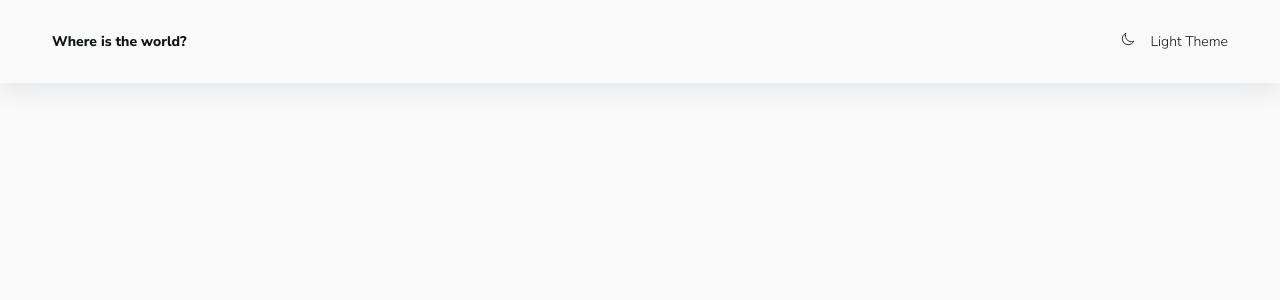
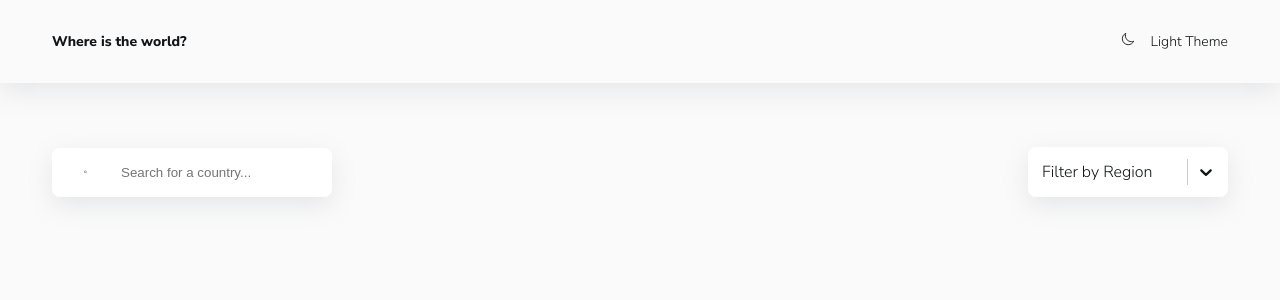
Before and after one commit to sheyhmansur/countries-flags-spa, a React (Create React App) app: page / in a window 1280 px wide. Shown: the top 300 px of the page. Built offline with nearby package versions, Linux system fonts and the light colour scheme.

Commit message:
stylization CustomSelect.jsx and Search.jsx

```diff
--- a/src/App.js
+++ b/src/App.jsx
@@ -1,10 +1,15 @@
 import React from "react";
+import { Controls } from "./components/Controls";
 import { Header } from "./components/Header";
+import { Main } from "./components/Main";
 
 function App() {
   return (
     <>
       <Header />
+      <Main>
+        <Controls />
+      </Main>
     </>
   );
 }
--- a/src/components/Controls.jsx
+++ b/src/components/Controls.jsx
@@ -1,12 +1,42 @@
 import { useState, useEffect } from "react";
+import styled from "styled-components";
 import { Search } from "./Search";
+import { CustomSelect } from "./CustomSelect";
+
+const options = [
+  { value: "Africa", label: "Africa" },
+  { value: "America", label: "America" },
+  { value: "Asia", label: "Asia" },
+  { value: "Europa", label: "Europa" },
+  { value: "Oceania", label: "Oceania" },
+];
+
+const Wrapper = styled.div`
+  display: flex;
+  flex-direction: column;
+  align-items: flex-start;
+
+  @media (min-width: 767px) {
+    flex-direction: row;
+    justify-content: space-between;
+    align-items: center;
+  }
+`;
 
 export const Controls = () => {
-  const [search, setSeacrh] = useState(""); // Чтобы сделать поиск управляемым
-
+  const [search, setSearch] = useState("");
+  const [region, setRegion] = useState("");
   return (
-    <div>
+    <Wrapper>
       <Search search={search} setSearch={setSearch} />
-    </div>
+      <CustomSelect
+        options={options}
+        placeholder="Filter by Region"
+        isClearable
+        isSearchable={false}
+        value={region}
+        onChange={setRegion}
+      />
+    </Wrapper>
   );
 };
--- a/src/components/CustomSelect.jsx
+++ b/src/components/CustomSelect.jsx
@@ -0,0 +1,45 @@
+import styled from "styled-components";
+
+import Select from "react-select";
+
+export const CustomSelect = styled(Select).attrs({
+  styles: {
+    control: (provided) => ({
+      ...provided,
+      backgroundColor: "var(--colors-ui-base)",
+      color: "var(--colors-text)",
+      borderRadius: "var(--radii)",
+      padding: "0.25rem",
+      border: "none",
+      boxShadow: "var(--shadow)",
+      height: "50px",
+    }),
+    option: (provided, state) => ({
+      ...provided,
+      cursor: "pointer",
+      color: "var(--colors-text)",
+      backgroundColor: state.isSelected ? "var(--colors-ui-base)" : " var(--colors-bg)",
+    }),
+  },
+})`
+  width: 200px;
+  border-radius: var(--radii);
+  font-family: var(--family);
+  border: none;
+
+  & > * {
+    box-shadow: var(--shadow);
+  }
+
+  & input {
+    padding-left: 0.25rem;
+  }
+
+  & * {
+    color: var(--colors-text) !important;
+  }
+
+  & > div[id] {
+    background-color: var(--colors-ui-base);
+  }
+`;
--- a/src/components/Main.jsx
+++ b/src/components/Main.jsx
@@ -0,0 +1,20 @@
+import styled from "styled-components";
+import { Container } from "./Container";
+
+const Wrapper = styled.main`
+  padding: 2rem 0;
+
+  @media (min-width: 767px) {
+    padding: 4rem 0;
+  }
+`;
+//children - это то, что вы включаете между открывающим и закрывающими тегами при вызове компонента
+export const Main = ({ children }) => {
+  console.log(children);
+
+  return (
+    <Wrapper>
+      <Container>{children}</Container>
+    </Wrapper>
+  );
+};
--- a/src/components/Search.jsx
+++ b/src/components/Search.jsx
@@ -26,8 +26,8 @@
   margin-left: 2rem;
   border: none;
   outline: none;
-  background-color: var(--colors-bg);
   color: var(--color-text);
+  background-color: var(--colors-ui-base);
 `;
 
 export const Search = ({ search, setSearch }) => {
```
